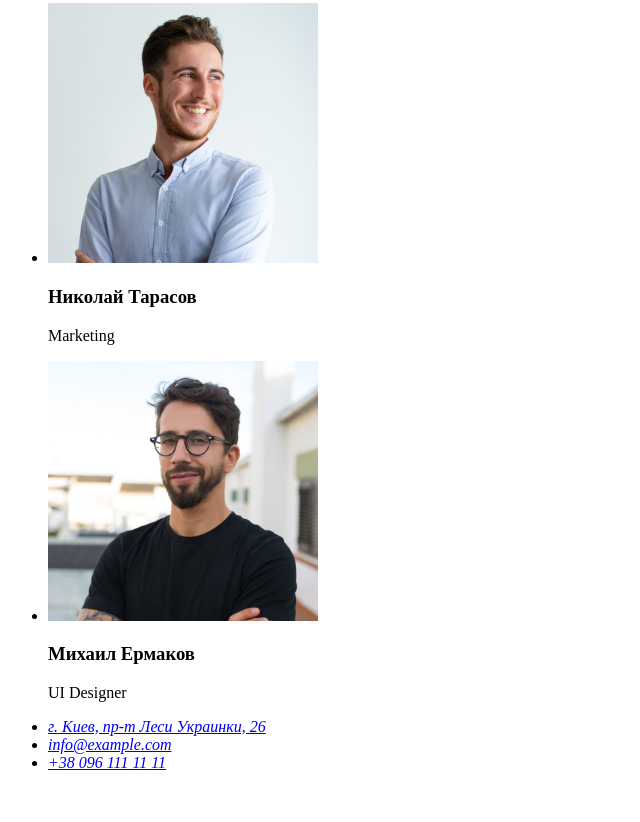
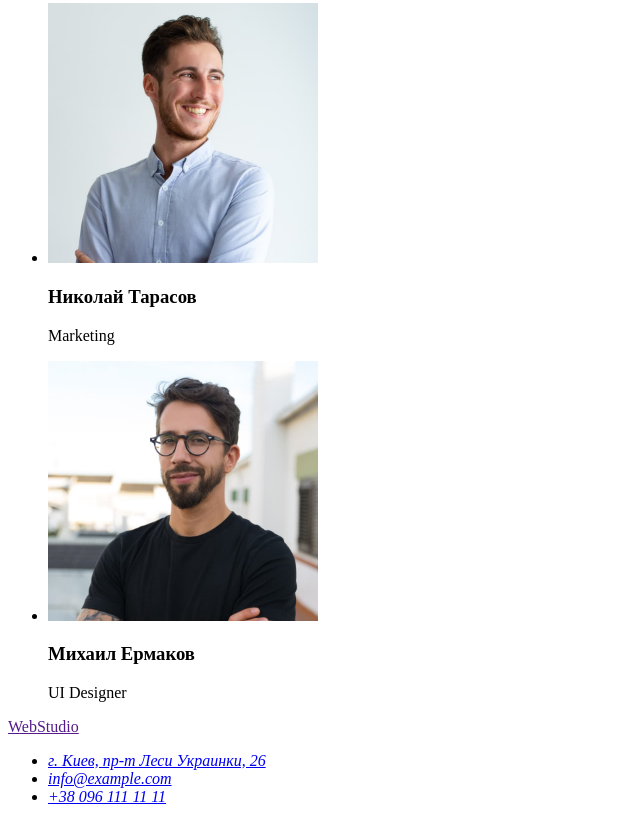
Before and after one commit to trotssvit/goit-markup-hw-01, a plain HTML site: page index.html in a window 1280 px wide. Shown: the part 2267-3089 px from the top of the page, without its empty margins (0-640 px from the left). Before the commit the page ends 3055 px from the top, so only its background shows below. Drawn offline with Linux system fonts and the light colour scheme.

Commit message:
Update index.html

```diff
--- a/index.html
+++ b/index.html
@@ -96,6 +96,7 @@
         </ul>
       </section>
       <footer>
+        <a lang="en" href="">WebStudio</a>
         <address>
           <ul>
             <li>
```
